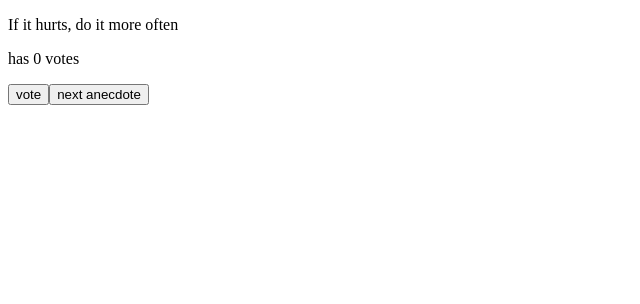
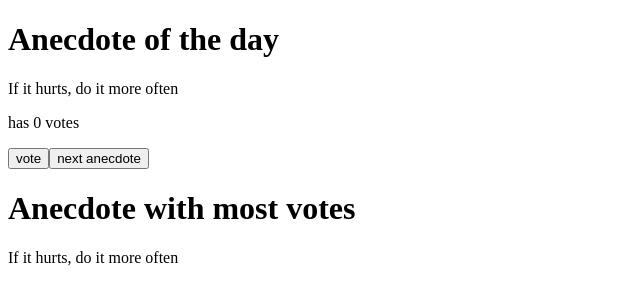
Before and after one commit to veraposeidon/full-stack-open-assignment, a React (Create React App) app in the folder part1/part1/: page / in a window 1280 px wide. Shown: the top 304 px of the page, without its empty margins (0-640 px from the left). Built offline with nearby package versions, Linux system fonts and the light colour scheme.

Commit message:
feat: 1.14*: anecdotes step3: display quato with most votes

```diff
--- a/part1/part1/src/App.js
+++ b/part1/part1/src/App.js
@@ -20,11 +20,13 @@ const App = () => {
 
   return (
     <div>
+      <h1>Anecdote of the day</h1>
       <p>{anecdotes[selected]}</p>
       <p>has {votes[selected]} votes</p>
       <Button handleClick={() => setVotes(votes.map((vote, index) => index === selected ? vote + 1 : vote))} text="vote" />
-      <Button handleClick={() => setSelected(Math.floor(Math.random() * anecdotes.length))}
-      text="next anecdote" />
+      <Button handleClick={() => setSelected(Math.floor(Math.random() * anecdotes.length))} text="next anecdote" />
+      <h1>Anecdote with most votes</h1>
+      <p>{anecdotes[votes.indexOf(Math.max(...votes))]}</p>
     </div>
   )
 }
```
